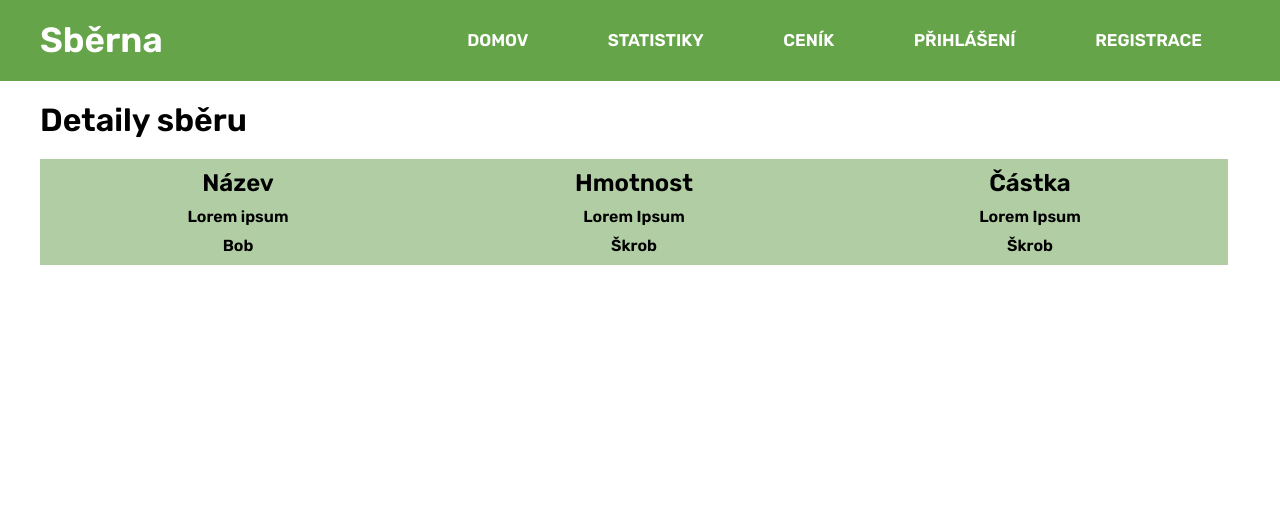
After one commit to v-kollar/junkyard-website, a Flask app: page /detaily-sberu in a window 1280 px wide. The commit adds this page. Shown: the top 505 px of the page. Run offline with Flask 2, Linux system fonts and the light colour scheme.

Commit message:
Added collection details page

```diff
--- a/src/app.py
+++ b/src/app.py
@@ -82,7 +82,13 @@ def edit_user():
 def add_material():
     return render_template("add_material.jinja2")
 
+@app.route('/detaily-sberu')
+def collection_details():
+    return render_template("details.jinja2")
 
+@app.route('/sprava')
+def user_management():
+    return render_template('management.jinja2')
 
 if __name__ == '__main__':
     app.run(debug=True)
--- a/src/static/css/structure.css
+++ b/src/static/css/structure.css
@@ -109,8 +109,11 @@ span p {
 }
 
 nav {
-  position:sticky;top:0;z-index:10;
+  position:sticky;
+	top:0;
+	z-index:10;
 }
+
 nav ul li a{
   text-decoration: none;
   font-size: 17px;
@@ -237,6 +240,9 @@ table, td, th {
   border: 1px solid;
 }
 
+
+/* Statistiky */
+
 h2.stats {
 	margin-left: 40px;
 	margin-bottom: 10px;
@@ -262,9 +268,23 @@ h2.stats {
 	clear: both;
 }
 
-.col > p {
+.col > p, .cols > p {
 	margin-top: 10px;
 }
+
+
+/* Detaily sberu */
+
+.cols {
+	background-color:#B1CDA3;
+	text-align: center;
+	float: left;
+	width: 33%;
+	padding: 10px;
+	box-sizing: border-box;
+}
+
+/* */
 
 @media only screen and (min-width: 1080px) {
 section {
--- /dev/null
+++ b/src/templates/details.jinja2
@@ -0,0 +1,27 @@
+{% extends 'main.jinja2' %}
+{% block title %}<title>Detaily sběru</title>{% endblock %}
+{% block content %}
+
+<h1 style="margin-left:40px;margin-top: 20px;margin-bottom: 20px;">
+Detaily sběru
+</h1>
+
+<div class="row">
+<div class="cols">
+  <h2>Název</h2>
+	<p>Lorem ipsum</p>
+	<p>Bob</p>
+</div>
+<div class="cols">
+  <h2>Hmotnost</h2>
+	<p>Lorem Ipsum</p>
+	<p>Škrob</p>
+</div>
+<div class="cols">
+  <h2>Částka</h2>
+	<p>Lorem Ipsum</p>
+	<p>Škrob</p>
+</div>
+</div>
+
+{% endblock %}
--- a/src/templates/stats.jinja2
+++ b/src/templates/stats.jinja2
@@ -1,5 +1,5 @@
 {% extends 'main.jinja2' %}
-{% block title %}<title>Ceník</title>{% endblock %}
+{% block title %}<title>Statistiky</title>{% endblock %}
 {% block content %}
 
 <h1 style="margin-left:40px;margin-top: 20px;margin-bottom: 20px;">
@@ -46,5 +46,6 @@ Statistiky
 	<p>Lorem Ipsum</p>
 	<p>Škrob</p>
 </div>
+</div>
 
 {% endblock %}
```
